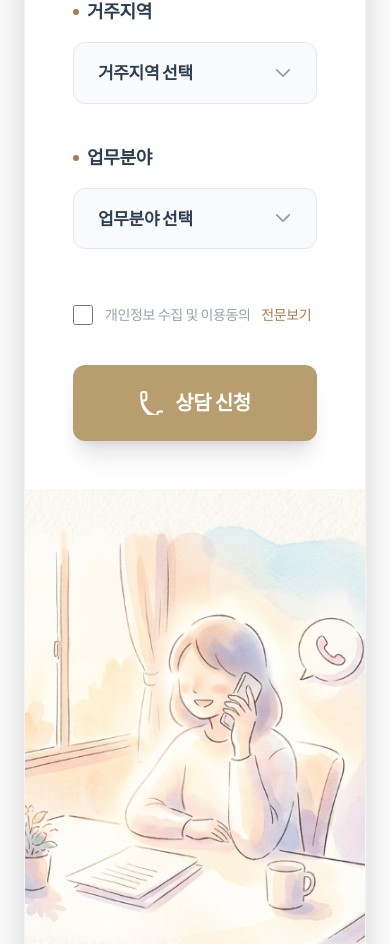
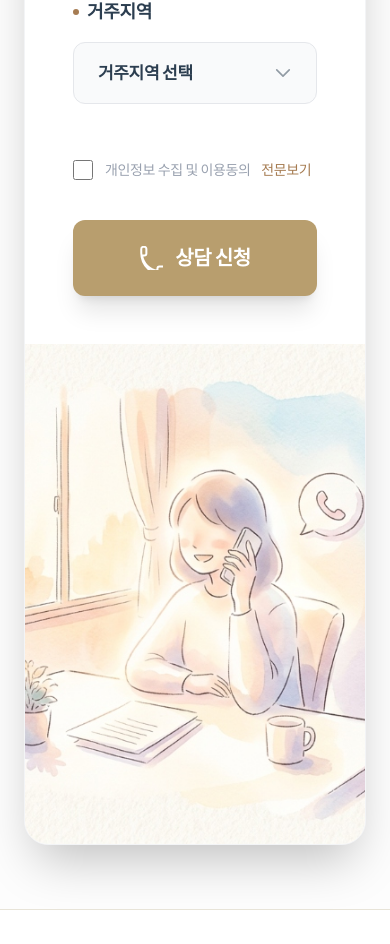
Before and after one commit to sonicp10/law_homepage1, a Next.js app: page /qna/phone in a window 390 px wide. Shown: the part 1055-1999 px from the top of the page. Built offline with nearby package versions, Linux system fonts and the light colour scheme; no server answers; the database is empty; a web font is replaced by a local one.

Commit message:
fix: remove category/job dropdown from phone consultation page

```diff
--- a/src/app/qna/phone/page.tsx
+++ b/src/app/qna/phone/page.tsx
@@ -8,7 +8,6 @@ export default function PhoneConsultPage() {
     name: '',
     phone: '',
     location: '',
-    category: '',
   });
 
   const handleSubmit = async (e: React.FormEvent) => {
@@ -86,30 +85,6 @@ export default function PhoneConsultPage() {
                </div>
             </div>
 
-            <div className="space-y-4">
-               <label className="flex items-center gap-2 text-lg font-bold text-[#2C3E50]">
-                 <span className="w-1.5 h-1.5 bg-[#A67C52] rounded-full"></span> 업무분야
-               </label>
-               <div className="relative">
-                 <select
-                   required
-                   className="w-full px-6 py-4 bg-gray-50 border border-gray-200 rounded-xl focus:outline-none focus:border-[#A67C52] transition-colors appearance-none"
-                   value={formData.category}
-                   onChange={(e) => setFormData({...formData, category: e.target.value})}
-                 >
-                   <option value="">업무분야 선택</option>
-                   <option value="개인회생">개인회생</option>
-                   <option value="개인파산">개인파산</option>
-                   <option value="기급상담">기급상담</option>
-                 </select>
-                 <div className="absolute right-6 top-1/2 -translate-y-1/2 pointer-events-none opacity-50">
-                    <svg xmlns="http://www.w3.org/2000/svg" fill="none" viewBox="0 0 24 24" strokeWidth={2} stroke="currentColor" className="w-5 h-5">
-                      <path strokeLinecap="round" strokeLinejoin="round" d="M19.5 8.25l-7.5 7.5-7.5-7.5" />
-                    </svg>
-                 </div>
-               </div>
-            </div>
-
             <div className="flex items-center gap-3 pt-4">
                 <input type="checkbox" required className="w-5 h-5 accent-[#A67C52]" id="privacy" />
                 <label htmlFor="privacy" className="text-sm font-medium text-gray-400">
```
